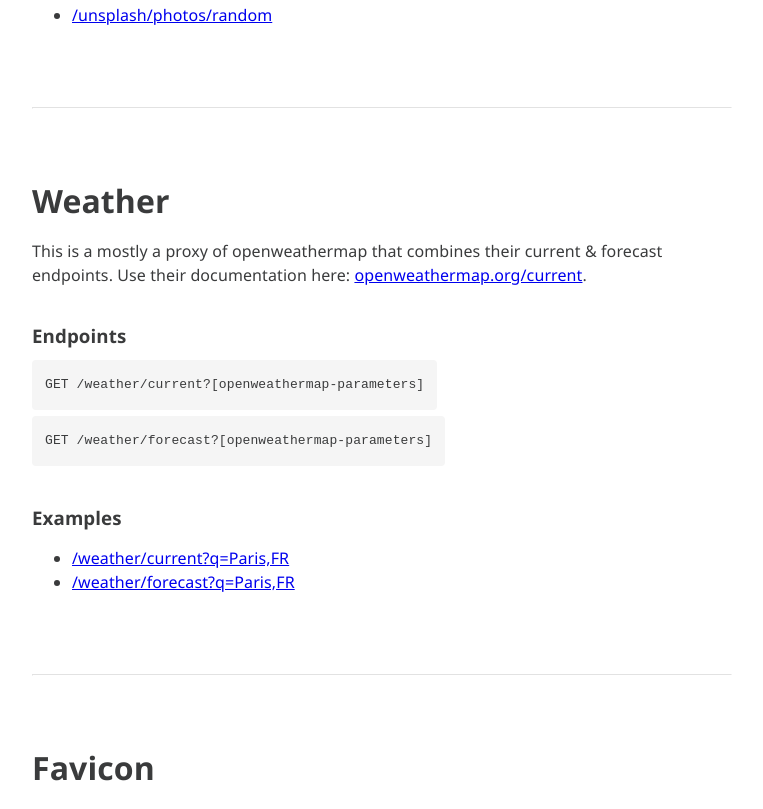
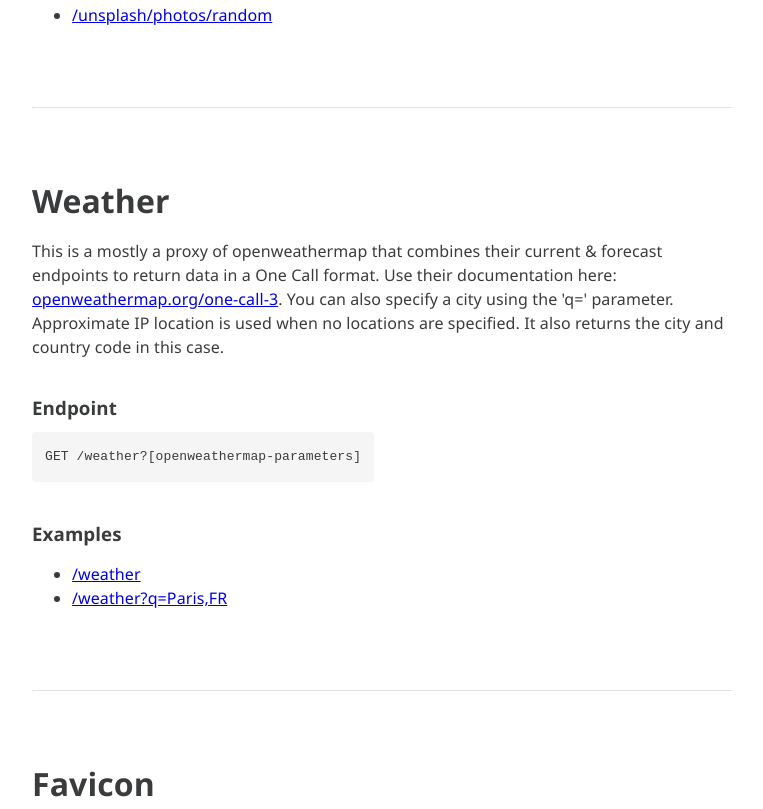
Before and after one commit to victrme/bonjourr-apis, a website: page src/index.html in a window 1280 px wide. Shown: the part 626-1435 px from the top of the page, without its empty margins (258-1021 px from the left). Drawn offline with Linux system fonts and the light colour scheme.

Commit message:
Updated Weather instructions

```diff
--- a/src/index.html
+++ b/src/index.html
@@ -91,19 +91,18 @@
 
 			<h2 id="weather">Weather</h2>
 			<p>
-				This is a mostly a proxy of openweathermap that combines their current & forecast endpoints. Use their documentation
+				This is a mostly a proxy of openweathermap that combines their current & forecast endpoints to return data in a One Call format. Use their documentation
 				here:
-				<a href="https://openweathermap.org/current">openweathermap.org/current</a>.
+				<a href="https://openweathermap.org/api/one-call-3">openweathermap.org/one-call-3</a>. You can also specify a city using the 'q=' parameter. Approximate IP location is used when no locations are specified. It also returns the city and country code in this case.
 			</p>
 
-			<h3>Endpoints</h3>
-			<code>GET /weather/current?[openweathermap-parameters]</code>
-			<code>GET /weather/forecast?[openweathermap-parameters]</code>
+			<h3>Endpoint</h3>
+			<code>GET /weather?[openweathermap-parameters]</code>
 
 			<h3>Examples</h3>
 			<ul>
-				<li><a href="/weather/current?q=Paris,FR">/weather/current?q=Paris,FR</a></li>
-				<li><a href="/weather/forecast?q=Paris,FR">/weather/forecast?q=Paris,FR</a></li>
+				<li><a href="/weather">/weather</a></li>
+				<li><a href="/weather/?q=Paris,FR">/weather?q=Paris,FR</a></li>
 			</ul>
 		</div>
 
```
